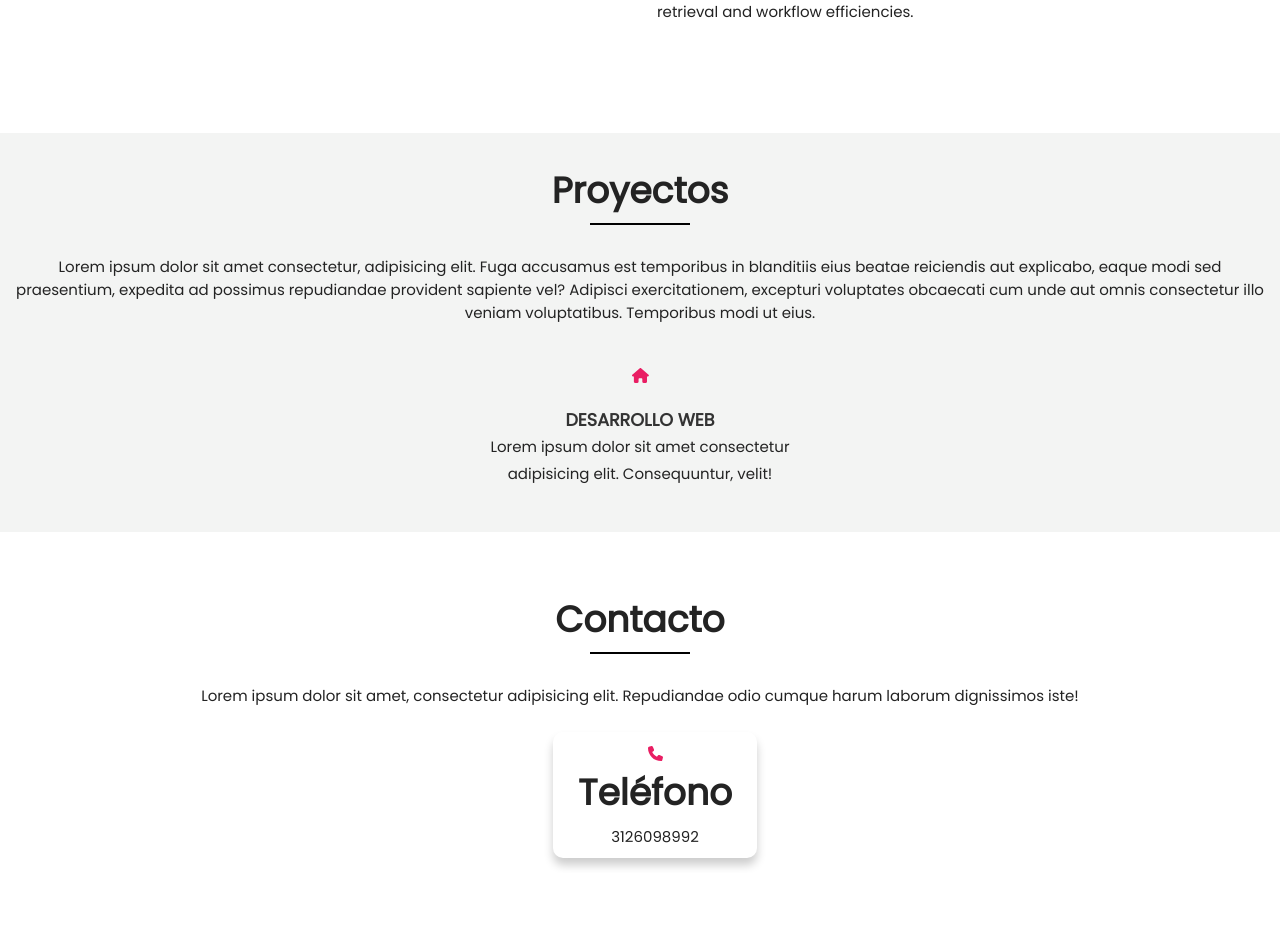
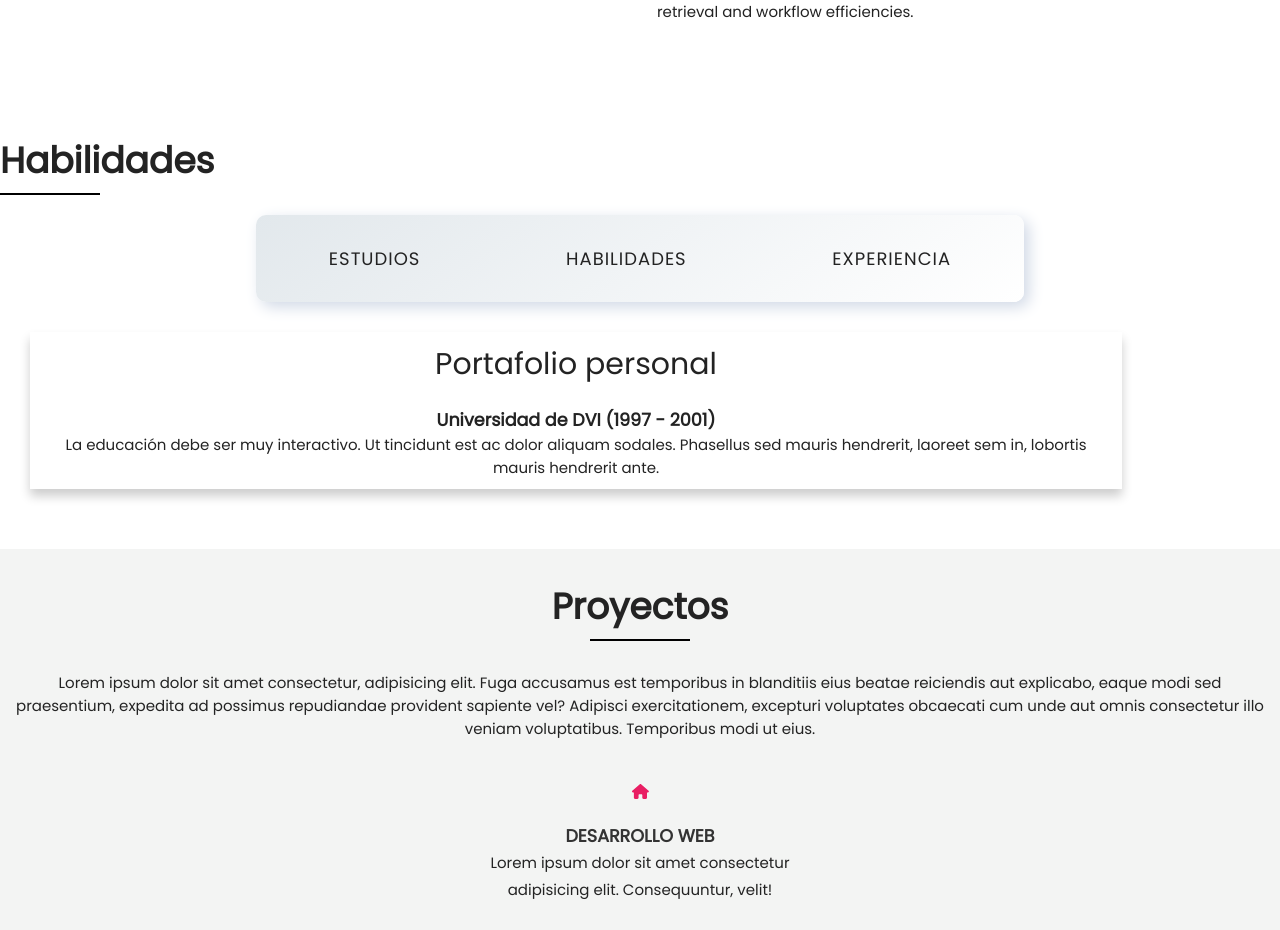
Before and after one commit to Mayra234/my-portfolio-react, a React (Create React App) app: page / in a window 1280 px wide. Shown: the part 1185-2115 px from the top of the page. Before the commit the page ends 2058 px from the top, so only its background shows below. Built offline with nearby package versions, Linux system fonts and the light colour scheme.

Commit message:
Se agrega el componente de resume

```diff
--- a/src/pages/Home/index.jsx
+++ b/src/pages/Home/index.jsx
@@ -10,7 +10,7 @@ export const Home = () => {
     <>
       <Banner />
       <AboutMe />
-      {/* <Resume /> */}
+      <Resume />
       <Projects />
       <Contact />
     </>
```
